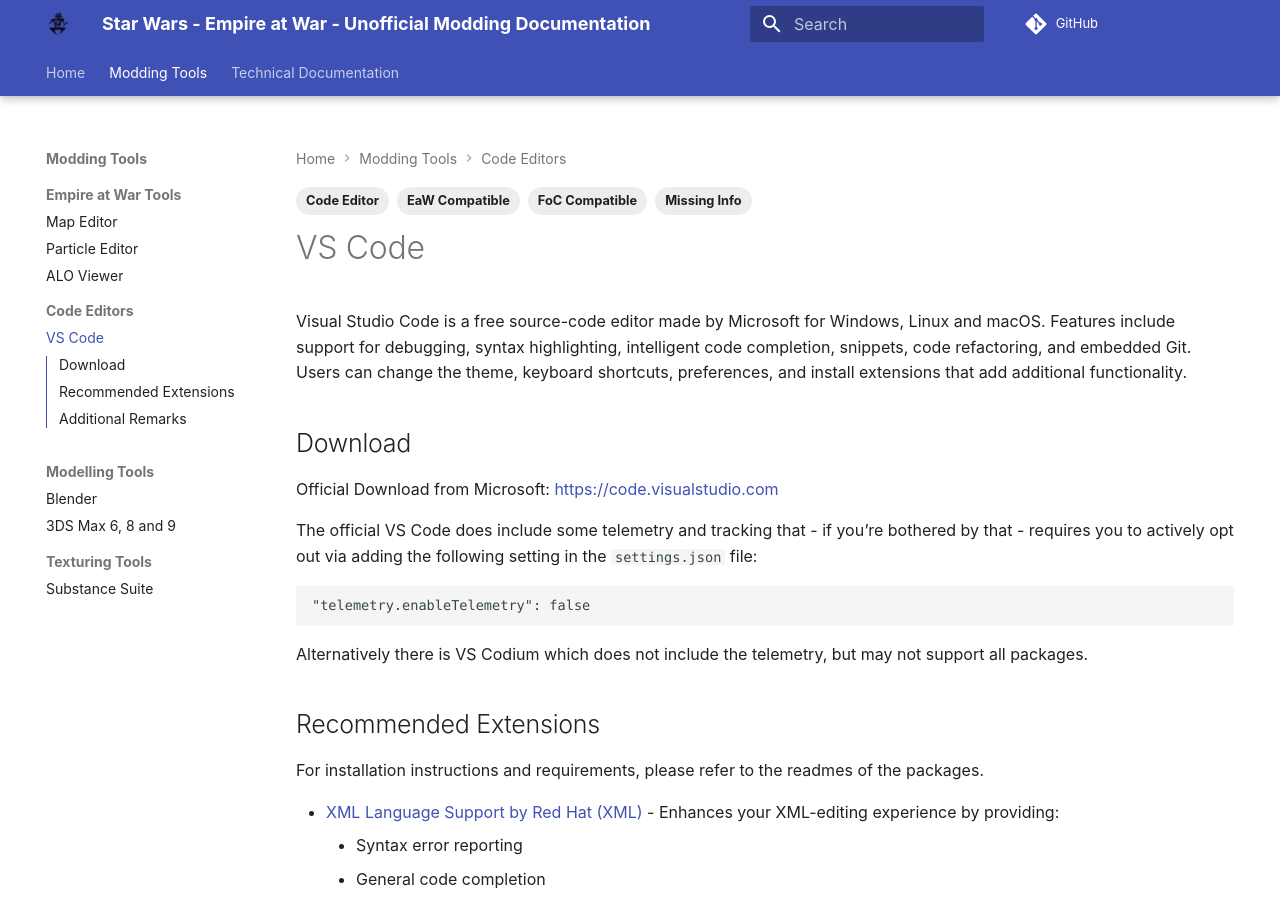
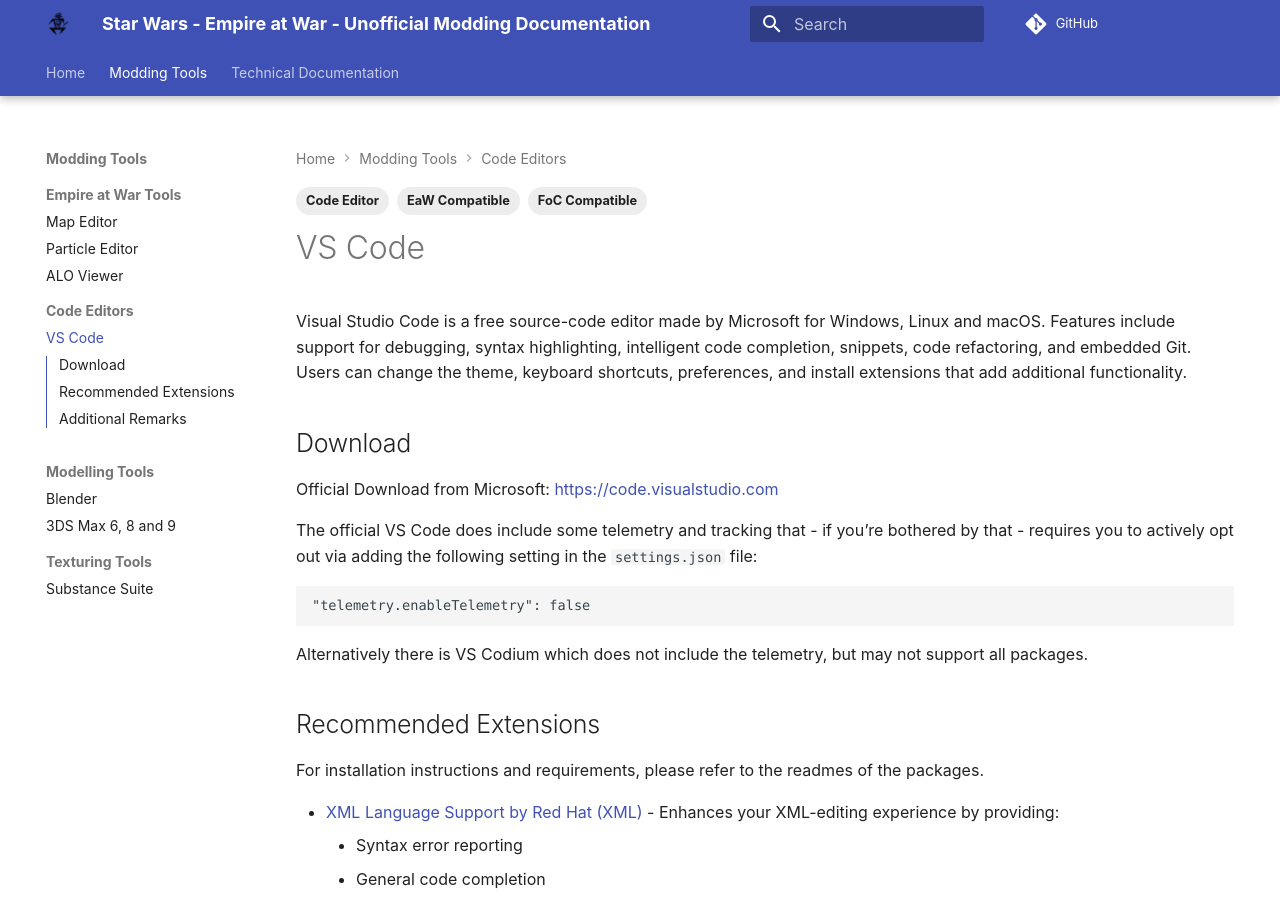
Before and after one commit to AlamoEngine-Tools/eaw-doc-pages, an MkDocs documentation site: the page built from docs/tools/code/vscode.md, in a window 1280 px wide and 900 px high. Built offline with MkDocs 1.6.1 and Material for MkDocs 9.7.7, drawn with Linux system fonts in a browser that asks for light colours; comment, search, counter and statistics services are not loaded.

Commit message:
Fix Tags

```diff
--- a/docs/tools/code/vscode.md
+++ b/docs/tools/code/vscode.md
@@ -4,7 +4,6 @@
  - Code Editor
  - EaW Compatible
  - FoC Compatible
- - Missing Info
 ---
 
 # VS Code
```
